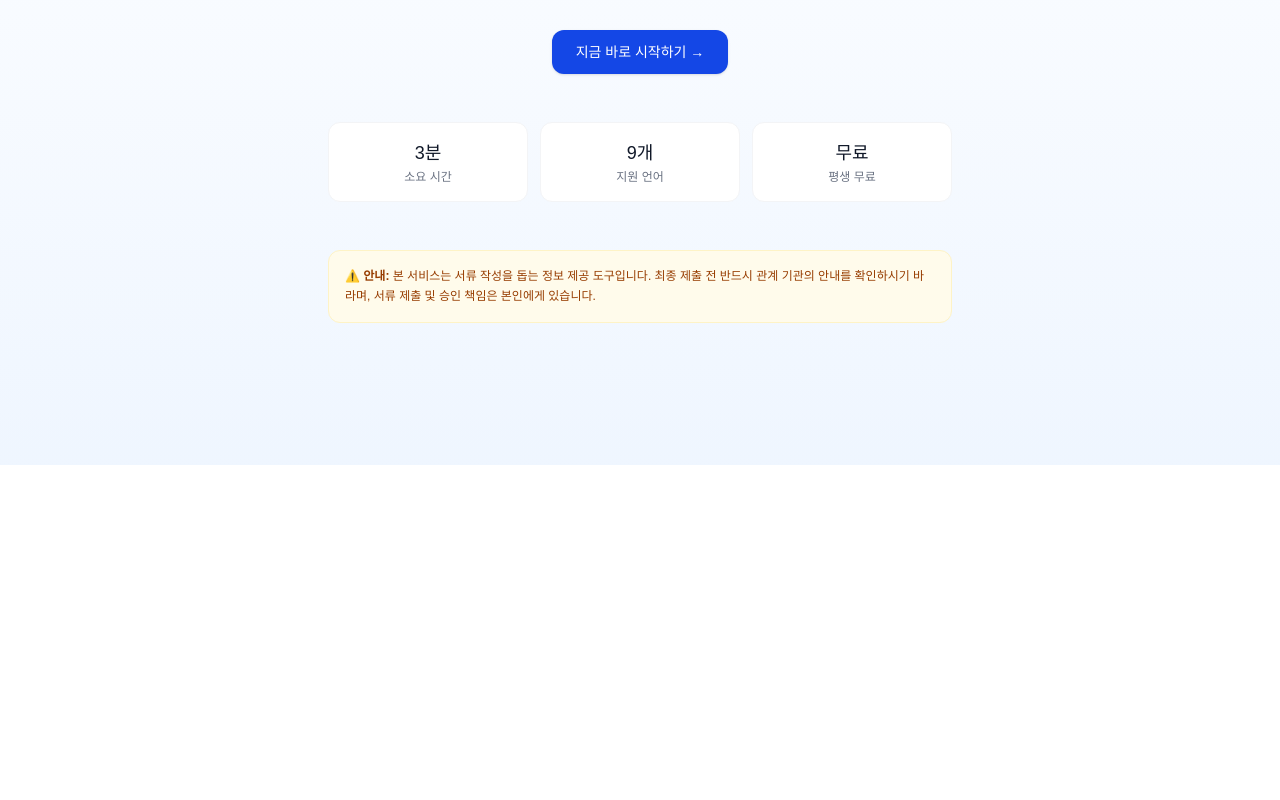
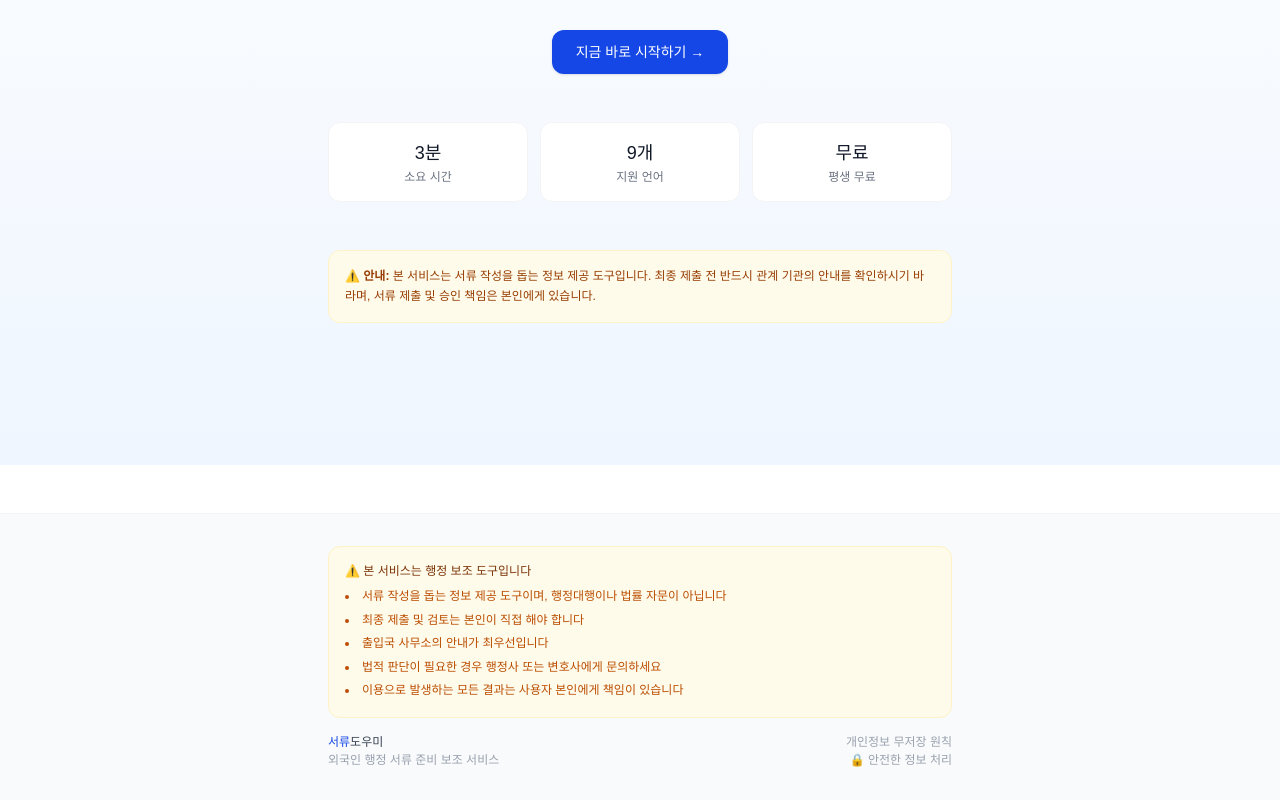
Before and after one commit to leesoyeol1213-glitch/immigration-helper, a Next.js app: page / in a window 1280 px wide. Shown: the part 335-1135 px from the top of the page. Before the commit the page ends 800 px from the top, so only its background shows below. Built offline with nearby package versions, Linux system fonts and the light colour scheme.

Commit message:
feat: 면책 조항 푸터 추가

```diff
--- a/app/layout.tsx
+++ b/app/layout.tsx
@@ -1,20 +1,10 @@
 import type { Metadata } from "next";
-import { Geist, Geist_Mono } from "next/font/google";
 import "./globals.css";
-
-const geistSans = Geist({
-  variable: "--font-geist-sans",
-  subsets: ["latin"],
-});
-
-const geistMono = Geist_Mono({
-  variable: "--font-geist-mono",
-  subsets: ["latin"],
-});
+import Footer from "@/components/Footer";
 
 export const metadata: Metadata = {
-  title: "Create Next App",
-  description: "Generated by create next app",
+  title: "서류도우미 - 외국인 행정서류 작성 도우미",
+  description: "E-9 비자 체류기간 연장부터 필요한 서류 안내까지. 외국인 행정서류 준비를 쉽게 도와드립니다.",
 };
 
 export default function RootLayout({
@@ -23,11 +13,11 @@ export default function RootLayout({
   children: React.ReactNode;
 }>) {
   return (
-    <html
-      lang="en"
-      className={`${geistSans.variable} ${geistMono.variable} h-full antialiased`}
-    >
-      <body className="min-h-full flex flex-col">{children}</body>
+    <html lang="ko">
+      <body>
+        {children}
+        <Footer />
+      </body>
     </html>
   );
 }
--- /dev/null
+++ b/components/Footer.tsx
@@ -0,0 +1,35 @@
+export default function Footer() {
+  return (
+    <footer className="border-t border-gray-100 bg-gray-50 mt-12">
+      <div className="max-w-2xl mx-auto px-6 py-8">
+        <div className="mb-4 p-4 bg-amber-50 border border-amber-100 rounded-xl">
+          <p className="text-xs font-medium text-amber-900 mb-2">
+            ⚠️ 본 서비스는 행정 보조 도구입니다
+          </p>
+          <ul className="text-xs text-amber-700 leading-relaxed space-y-1 list-disc list-inside">
+            <li>서류 작성을 돕는 정보 제공 도구이며, 행정대행이나 법률 자문이 아닙니다</li>
+            <li>최종 제출 및 검토는 본인이 직접 해야 합니다</li>
+            <li>출입국 사무소의 안내가 최우선입니다</li>
+            <li>법적 판단이 필요한 경우 행정사 또는 변호사에게 문의하세요</li>
+            <li>이용으로 발생하는 모든 결과는 사용자 본인에게 책임이 있습니다</li>
+          </ul>
+        </div>
+
+        <div className="flex items-center justify-between flex-wrap gap-2 text-xs text-gray-500">
+          <div>
+            <p className="font-medium text-gray-700">
+              <span className="text-blue-700">서류</span>도우미
+            </p>
+            <p className="text-xs text-gray-400 mt-0.5">
+              외국인 행정 서류 준비 보조 서비스
+            </p>
+          </div>
+          <div className="text-right">
+            <p className="text-xs text-gray-400">개인정보 무저장 원칙</p>
+            <p className="text-xs text-gray-400 mt-0.5">🔒 안전한 정보 처리</p>
+          </div>
+        </div>
+      </div>
+    </footer>
+  );
+}
```
